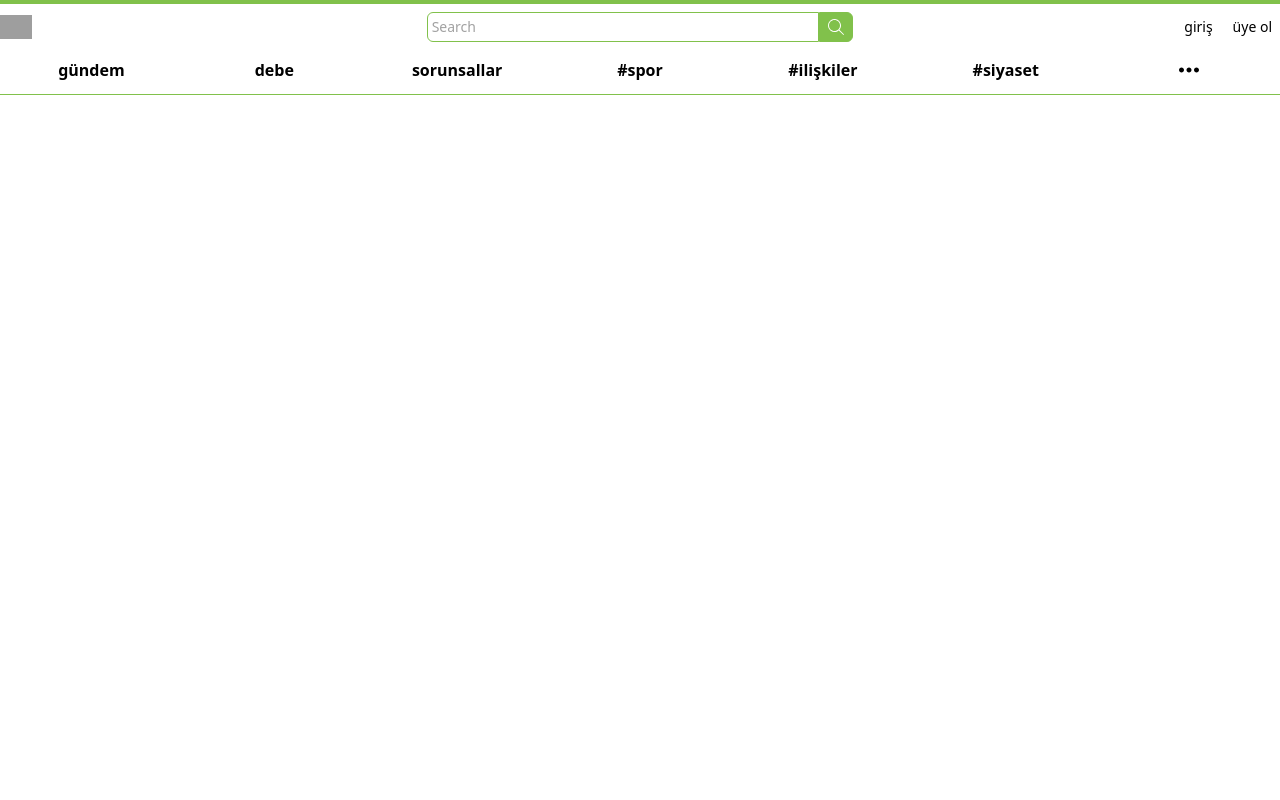
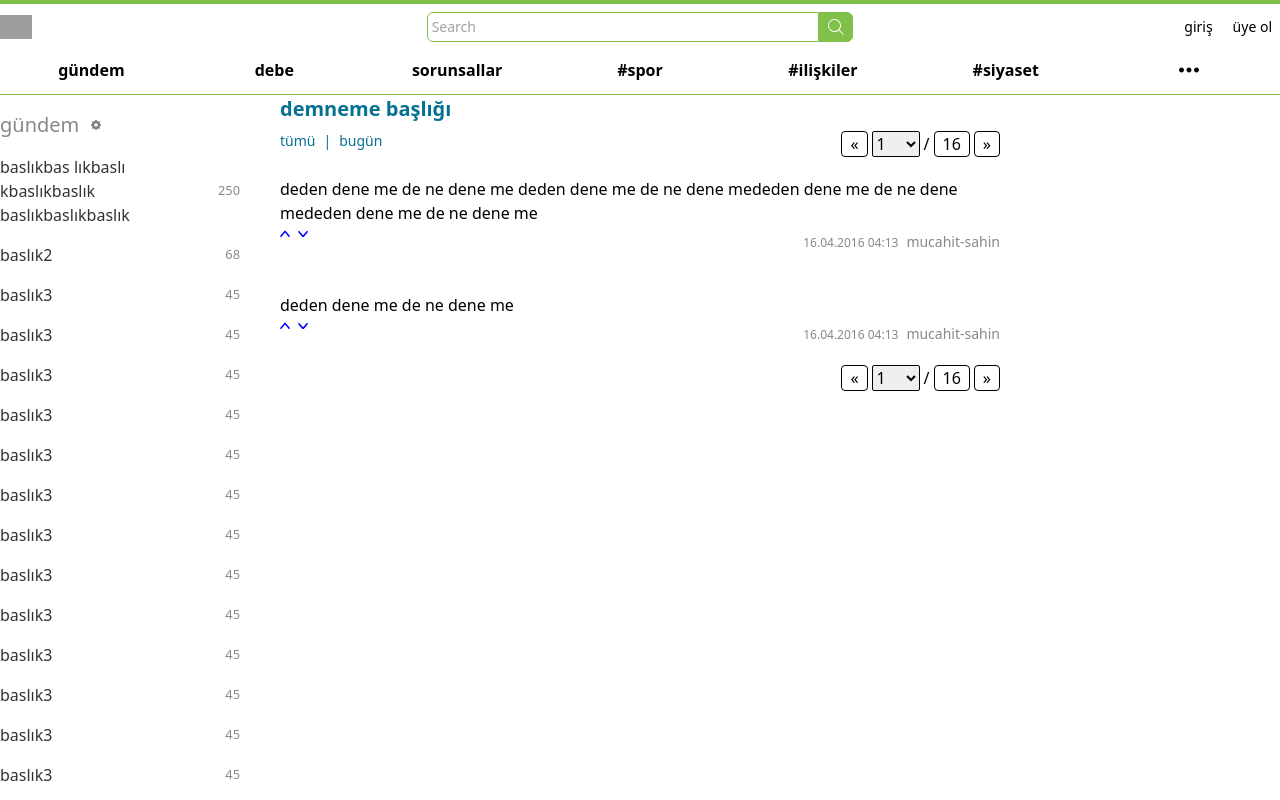
Before and after one commit to mucahit-sahin/sozluk-typescript-tailwind, a React (Create React App) app: page /1 in a window 1280 px wide. Built offline with nearby package versions, Linux system fonts and the light colour scheme; grey boxes are pictures that could not be loaded.

Commit message:
Created Topic

```diff
--- a/src/App.tsx
+++ b/src/App.tsx
@@ -5,6 +5,7 @@ import Content from "./components/Content";
 import Login from "./components/Login";
 import Navbar from "./components/Navbar";
 import Signup from "./components/Signup";
+import Topic from "./components/Topic";
 
 function App() {
   return (
@@ -26,6 +27,12 @@ function App() {
             <Signup />
           </div>
         </Route>
+        <Route path="/*">
+          <div className="container mx-auto flex">
+            <Agenda />
+            <Topic />
+          </div>
+        </Route>
       </Switch>
     </div>
   );
--- a/src/components/Content.tsx
+++ b/src/components/Content.tsx
@@ -6,7 +6,7 @@ const Content = () => {
     <div className="container mx-auto flex">
       <Agenda />
       <Topics />
-      <div className="flex flex-col w-1/5">dene</div>
+      <div className="flex flex-col w-1/5">reklam</div>
     </div>
   );
 };
--- /dev/null
+++ b/src/components/Topic.tsx
@@ -0,0 +1,122 @@
+import TopicItem from "./TopicItem";
+
+const Topic = () => {
+  return (
+    <div className="flex flex-col w-full lg:w-3/5 px-6">
+      <h1 className="break-words text-xl text-bahama-blue-500 font-bold mb-2">
+        demneme başlığı
+      </h1>
+      <div className="flex flex-row">
+        <div className="text-sm text-bahama-blue-500">
+          <a href="/" className="mr-2">
+            tümü
+          </a>
+          |
+          <a href="/" className="ml-2">
+            bugün
+          </a>
+        </div>
+        <div className="ml-auto">
+          <a
+            href="?p=1"
+            rel="prev"
+            title="önceki sayfa"
+            className="ml-1  py-0.5 px-2 border rounded mr-1 border-black "
+          >
+            «
+          </a>
+          <select className="w-12 rounded-sm border border-black mr-1">
+            <option selected>1</option>
+            <option>2</option>
+            <option>3</option>
+            <option>4</option>
+            <option>5</option>
+            <option>6</option>
+            <option>7</option>
+            <option>8</option>
+            <option>9</option>
+            <option>10</option>
+            <option>11</option>
+            <option>12</option>
+            <option>13</option>
+            <option>14</option>
+            <option>15</option>
+            <option>16</option>
+          </select>
+          /
+          <a
+            href="?p=16"
+            title="son sayfa"
+            className="ml-1  py-0.5 px-2 border border-black rounded"
+          >
+            16
+          </a>
+          <a
+            href="?p=1"
+            rel="prev"
+            title="önceki sayfa"
+            className="ml-1  py-0.5 px-2 border border-black rounded"
+          >
+            »
+          </a>
+        </div>
+      </div>
+      <TopicItem
+        content="deden dene me de ne dene me deden dene me de ne dene mededen dene me de ne dene mededen dene me de ne dene me"
+        datetime="16.04.2016 04:13"
+        username="mucahit-sahin"
+      />
+      <TopicItem
+        content="deden dene me de ne dene me"
+        datetime="16.04.2016 04:13"
+        username="mucahit-sahin"
+      />
+      <div className="ml-auto">
+        <a
+          href="?p=1"
+          rel="prev"
+          title="önceki sayfa"
+          className="ml-1  py-0.5 px-2 border rounded mr-1 border-black "
+        >
+          «
+        </a>
+        <select className="w-12 rounded-sm border border-black mr-1">
+          <option selected>1</option>
+          <option>2</option>
+          <option>3</option>
+          <option>4</option>
+          <option>5</option>
+          <option>6</option>
+          <option>7</option>
+          <option>8</option>
+          <option>9</option>
+          <option>10</option>
+          <option>11</option>
+          <option>12</option>
+          <option>13</option>
+          <option>14</option>
+          <option>15</option>
+          <option>16</option>
+        </select>
+        /
+        <a
+          href="?p=16"
+          title="son sayfa"
+          className="ml-1  py-0.5 px-2 border border-black rounded"
+        >
+          16
+        </a>
+        <a
+          href="?p=1"
+          rel="prev"
+          title="önceki sayfa"
+          className="ml-1  py-0.5 px-2 border border-black rounded"
+        >
+          »
+        </a>
+      </div>
+    </div>
+  );
+};
+
+export default Topic;
--- /dev/null
+++ b/src/components/TopicItem.tsx
@@ -0,0 +1,47 @@
+const TopicItem = ({
+  content,
+  username,
+  datetime,
+}: {
+  content: string;
+  username: string;
+  datetime: string;
+}) => {
+  return (
+    <div className="my-5">
+      <div className="break-words mb-1">
+        <span>{content}</span>
+      </div>
+      <div className="flex flex-row">
+        <a href="/like" className="mr-2">
+          <svg
+            id="chevron-up-thick"
+            fill="blue"
+            width="10px"
+            viewBox="0 0 512 512"
+          >
+            <path d="m496 341l-189-225c-31-27-63-27-94 0l-197 225c-16 15-12 43 4 55 15 16 39 12 55-4l185-209 177 209c16 16 40 20 55 4 20-12 20-40 4-55z"></path>
+          </svg>
+        </a>
+        <a href="/dislike">
+          <svg
+            id="chevron-down-thick"
+            fill="blue"
+            width="10px"
+            viewBox="0 0 512 512"
+          >
+            <path d="m492 108c-15-15-43-12-55 4l-177 213-185-209c-16-16-40-20-55-4-16 12-20 40-4 55l197 225c31 31 63 27 94 0l189-225c16-15 16-43-4-59z"></path>
+          </svg>
+        </a>
+        <div className="ml-auto">
+          <span className="text-gray text-xs mr-2">{datetime}</span>
+          <a href="/" className="text-gray text-sm">
+            {username}
+          </a>
+        </div>
+      </div>
+    </div>
+  );
+};
+
+export default TopicItem;
--- a/tailwind.config.js
+++ b/tailwind.config.js
@@ -4,7 +4,11 @@ module.exports = {
   purge: ["./src/**/*.{js,jsx,ts,tsx}", "./public/index.html"],
   darkMode: false, // or 'media' or 'class'
   theme: {
-    extend: {},
+    extend: {
+      spacing: {
+        0.5: "0.0625rem",
+      },
+    },
     colors: {
       transparent: "transparent",
       current: "currentColor",
```
